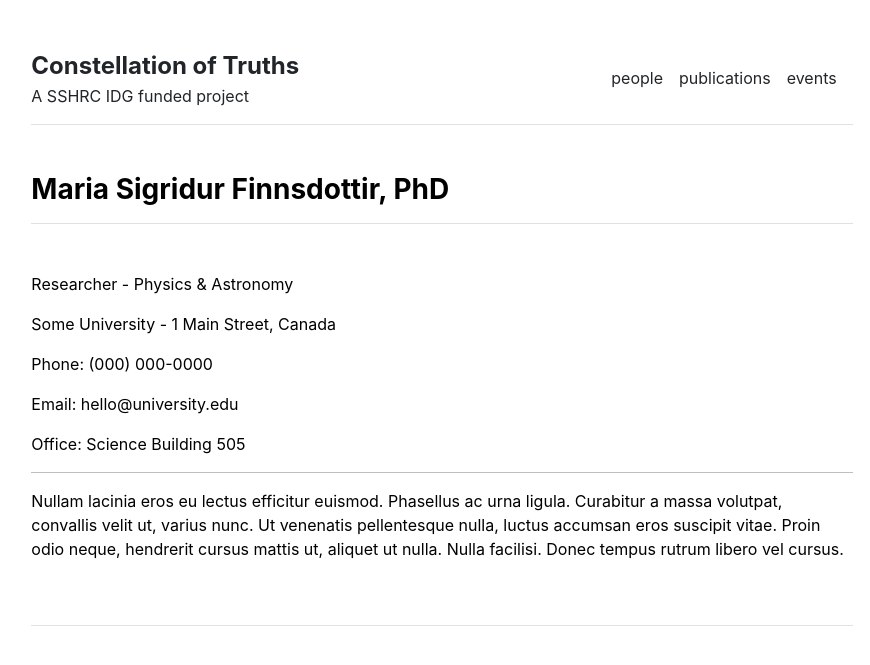
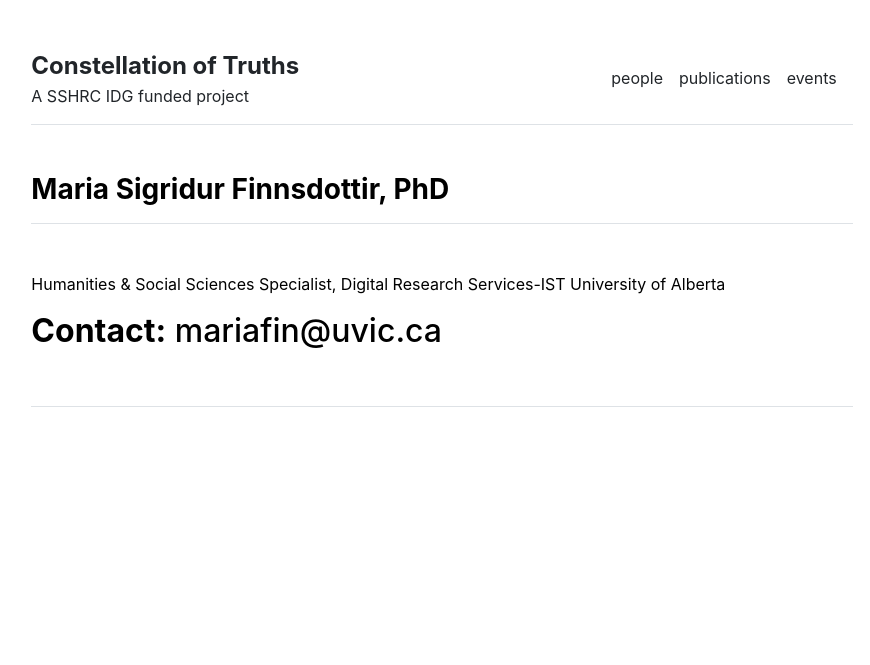
Before and after one commit to constellation-of-truths/constellation-of-truths, a Jekyll site: the page built from people/maria.md, in a window 1280 px wide. Shown: the top 665 px of the page, without its empty margins (198-1068 px from the left). Built offline with Jekyll 4.4.1, drawn with Linux system fonts in a browser that asks for light colours.

Commit message:
fixing url for event

```diff
--- a/_data/settings.yml
+++ b/_data/settings.yml
@@ -9,4 +9,4 @@ people:
 - {name: 'Jules Soupault', title: 'Doctoral Fellow, Borders in Globalization', department: 'School of Public Administration', institution: 'University of Victoria', email: 'hello@university.edu', image: 'assets/img/graduate-student.jpg', url: 'graduate-student'}
 
 events:
-- {name: 'Constellation of Truths Spring 2025 Workshop', description: 'The project members hosted an interdisciplinary conference on border politics at the University of Victoria in April 2025.', url: 'cot_workshop_2025.md', image: './assets/img/network.png'}
+- {name: 'Constellation of Truths Spring 2025 Workshop', description: 'The project members hosted an interdisciplinary conference on border politics at the University of Victoria in April 2025.', url: 'cot_workshop_2025', image: './assets/img/network.png'}
--- a/people/maria.md
+++ b/people/maria.md
@@ -2,17 +2,8 @@
 layout: page
 title: "Maria Sigridur Finnsdottir, PhD"
 ---
+Humanities & Social Sciences Specialist, Digital Research Services-IST
+University of Alberta
 
-Researcher - Physics & Astronomy
-
-Some University - 1 Main Street, Canada
-
-Phone: (000) 000-0000
-
-Email: hello@university.edu
-
-Office: Science Building 505
-
+**Contact:** mariafin@uvic.ca
 ---
-
-Nullam lacinia eros eu lectus efficitur euismod. Phasellus ac urna ligula. Curabitur a massa volutpat, convallis velit ut, varius nunc. Ut venenatis pellentesque nulla, luctus accumsan eros suscipit vitae. Proin odio neque, hendrerit cursus mattis ut, aliquet ut nulla. Nulla facilisi. Donec tempus rutrum libero vel cursus.
```
